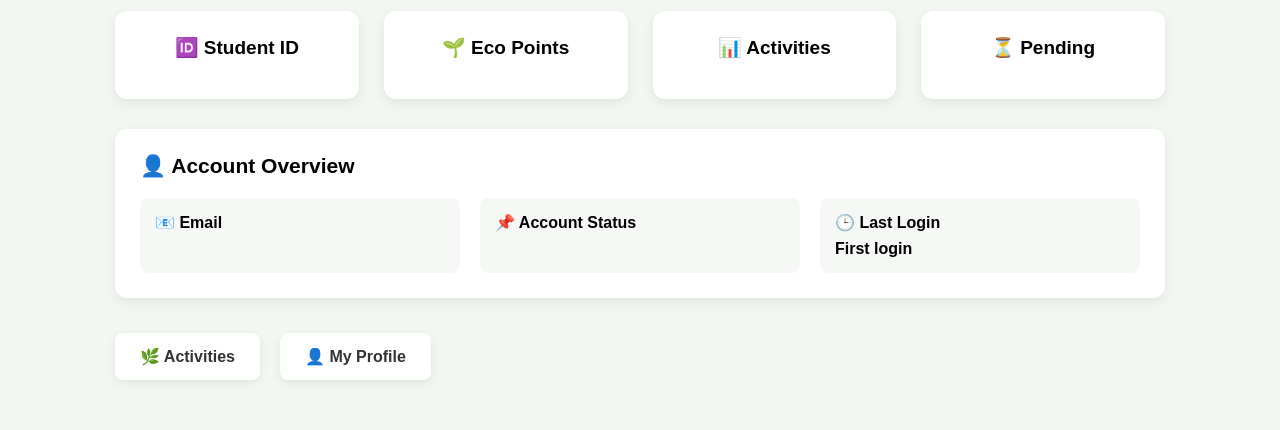
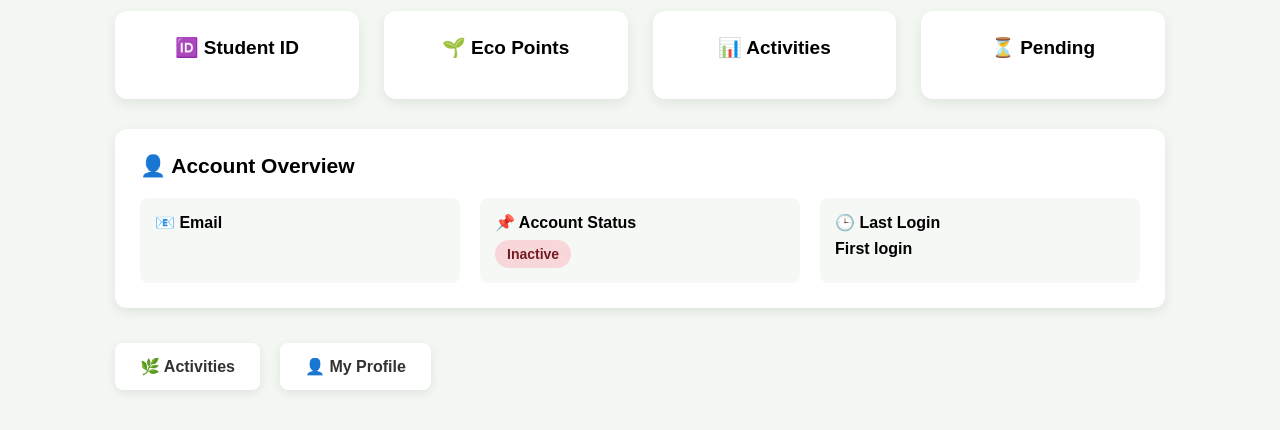
Before and after one commit to yashika-sv/Eco-Campus-Tracker, a Flask app: template templates/dashboard.html in a window 1280 px wide. Shown: the part 281-711 px from the top of the page. Run offline with Flask 3, Linux system fonts and the light colour scheme; the template is opened without the code that fills it, so the values that code supplies are empty.

Commit message:
Add student account status badge

```diff
--- a/static/css/style.css
+++ b/static/css/style.css
@@ -508,3 +508,23 @@ body {
     color: #2e7d32;
     font-weight: 500;
 }
+
+/* Student Account Status Badge */
+
+.status-badge {
+    display: inline-block;
+    padding: 6px 12px;
+    border-radius: 20px;
+    font-size: 14px;
+    font-weight: bold;
+}
+
+.status-active {
+    background: #d4edda;
+    color: #155724;
+}
+
+.status-inactive {
+    background: #f8d7da;
+    color: #721c24;
+}
--- a/templates/dashboard.html
+++ b/templates/dashboard.html
@@ -100,9 +100,18 @@
         </div>
 
         <div>
-            <span>📌 Account Status</span>
-            <strong>{{ student["account_status"] }}</strong>
-        </div>
+    <span>📌 Account Status</span>
+
+    {% if student["account_status"] == "Active" %}
+        <strong class="status-badge status-active">
+            Active
+        </strong>
+    {% else %}
+        <strong class="status-badge status-inactive">
+            Inactive
+        </strong>
+    {% endif %}
+</div>
 
         <div>
             <span>🕒 Last Login</span>
```
